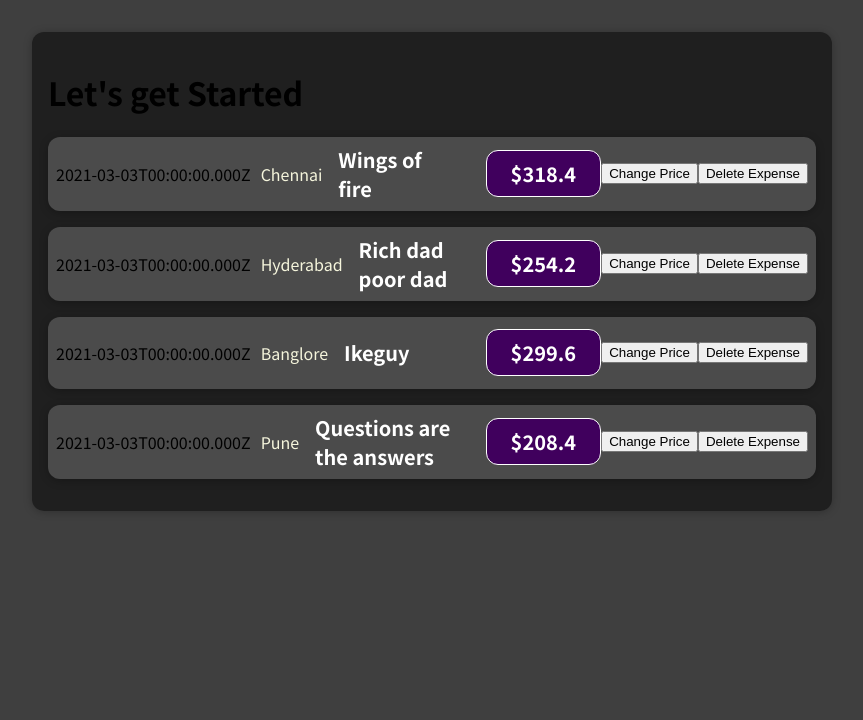
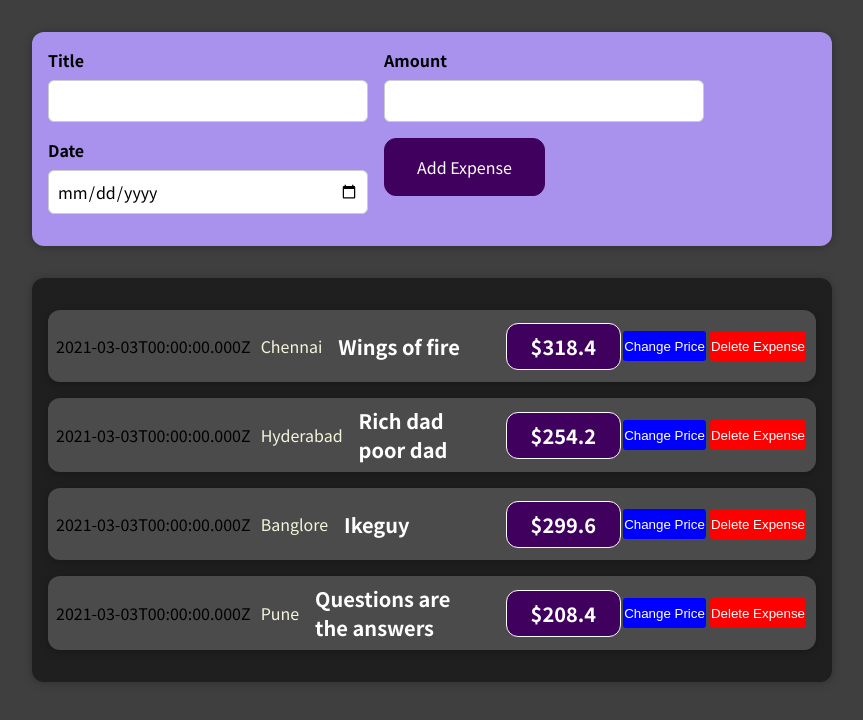
Before and after one commit to fhhdjfhedjdkjd123/reactJs, a React (Create React App) app: page / in a window 1280 px wide. Shown: the top 720 px of the page, without its empty margins (208-1071 px from the left). Built offline with nearby package versions, Linux system fonts and the light colour scheme; the HTML template or start-up script is replaced by a standard one.

Commit message:
added new Expense

```diff
--- a/src/App.js
+++ b/src/App.js
@@ -1,4 +1,5 @@
 import ExpenseItem from "./components/Expenses/ExpenseItem";
+import ExpenseForm from "./components/NewExpense/NewExpense.js";
 import React from 'react';
 
 function App(){
@@ -33,8 +34,9 @@
     }
   ];
   return(
-    <div className="expenses">
-      <h1>Let's get Started</h1>
+    <div>
+      <ExpenseForm></ExpenseForm>
+      <div className="expenses">
       {expenses.map((expense)=>(
        <ExpenseItem
         date={expense.date}
@@ -45,6 +47,7 @@
       ></ExpenseItem>
       ))}
     </div>
+    </div>
   );
 }
 export default App;
--- a/src/components/Expenses/ExpenseItem.css
+++ b/src/components/Expenses/ExpenseItem.css
@@ -67,12 +67,22 @@
     border-radius: 12px;
     box-shadow:0px 1px 8px rgba(0, 0, 0, 0.25);
   }
-  .button{
+  .deleteButton{
     background-color: red;
     color:white;
     border:0px solid;
     border-radius: 3px;
-    height:25px;
-    margin:5px;
-    padding:3px;
+    height:30px;
+    margin:2px;
+    padding:1px;
   }
+  .changePriceBtn{
+    background-color: blue;
+    color:white;
+    border:0px solid;
+    border-radius: 3px;
+    height:30px;
+    margin:2px;
+    padding:1px;
+
+  }
--- /dev/null
+++ b/src/components/NewExpense/ExpenseForm.css
@@ -0,0 +1,25 @@
+.new-expense__controls {
+    display: flex;
+    flex-wrap: wrap;
+    gap: 1rem;
+    margin-bottom: 1rem;
+    text-align: left;
+  }
+
+  .new-expense__control label {
+    font-weight: bold;
+    margin-bottom: 0.5rem;
+    display: block;
+  }
+
+  .new-expense__control input {
+    font: inherit;
+    padding: 0.5rem;
+    border-radius: 6px;
+    border: 1px solid #ccc;
+    width: 20rem;
+    max-width: 100%;
+  }
+  .new-expense__actions {
+    text-align: right;
+  }
--- /dev/null
+++ b/src/components/NewExpense/ExpenseForm.js
@@ -0,0 +1,29 @@
+import React from 'react';
+import "./ExpenseForm.css";
+const ExpenseForm=()=>{
+    const titleChange=(event)=>{
+        console.log(event.target.value);
+    }
+    return(
+        <form>
+            <div className="new-expense__controls">
+                <div className="new-expense__control">
+                    <label>Title</label>
+                    <input type="text" onChange={titleChange}/>
+                </div>
+                <div className="new-expense__control">
+                    <label>Amount</label>
+                    <input type="number" min="0.01" step="0.01"/>
+                </div>
+                <div className="new-expense__control">
+                    <label>Date</label>
+                    <input type="date"/>
+                </div>
+                <div className='new-expense__actions'>
+                    <button type="submit">Add Expense</button>
+                </div>
+            </div>
+        </form>
+    );
+};
+export default ExpenseForm;
--- /dev/null
+++ b/src/components/NewExpense/NewExpense.css
@@ -0,0 +1,38 @@
+.new-expense {
+    background-color: #a892ee;
+    padding: 1rem;
+    margin: 2rem auto;
+    width: 50rem;
+    max-width: 95%;
+    border-radius: 12px;
+    text-align: center;
+    box-shadow: 0 1px 8px rgba(0, 0, 0, 0.25);
+  }
+
+  .new-expense button {
+    font: inherit;
+    cursor: pointer;
+    padding: 1rem 2rem;
+    border: 1px solid #40005d;
+    background-color: #40005d;
+    color: white;
+    border-radius: 12px;
+    margin-right: 1rem;
+  }
+
+  .new-expense button:hover,
+  .new-expense button:active {
+    background-color: #510674;
+    border-color: #510674;
+}
+
+.new-expense button.alternative {
+  color: #220131;
+  border-color: transparent;
+  background-color: transparent;
+}
+
+.new-expense button.alternative:hover,
+.new-expense button.alternative:active {
+  background-color: #ddb3f8;
+}
--- /dev/null
+++ b/src/components/NewExpense/NewExpense.js
@@ -0,0 +1,8 @@
+import ExpenseForm from './ExpenseForm.js';
+import "./NewExpense.css";
+const NewExpense=()=>{
+    return <div className="new-expense">
+        <ExpenseForm></ExpenseForm>
+    </div>
+};
+export default NewExpense;
```
